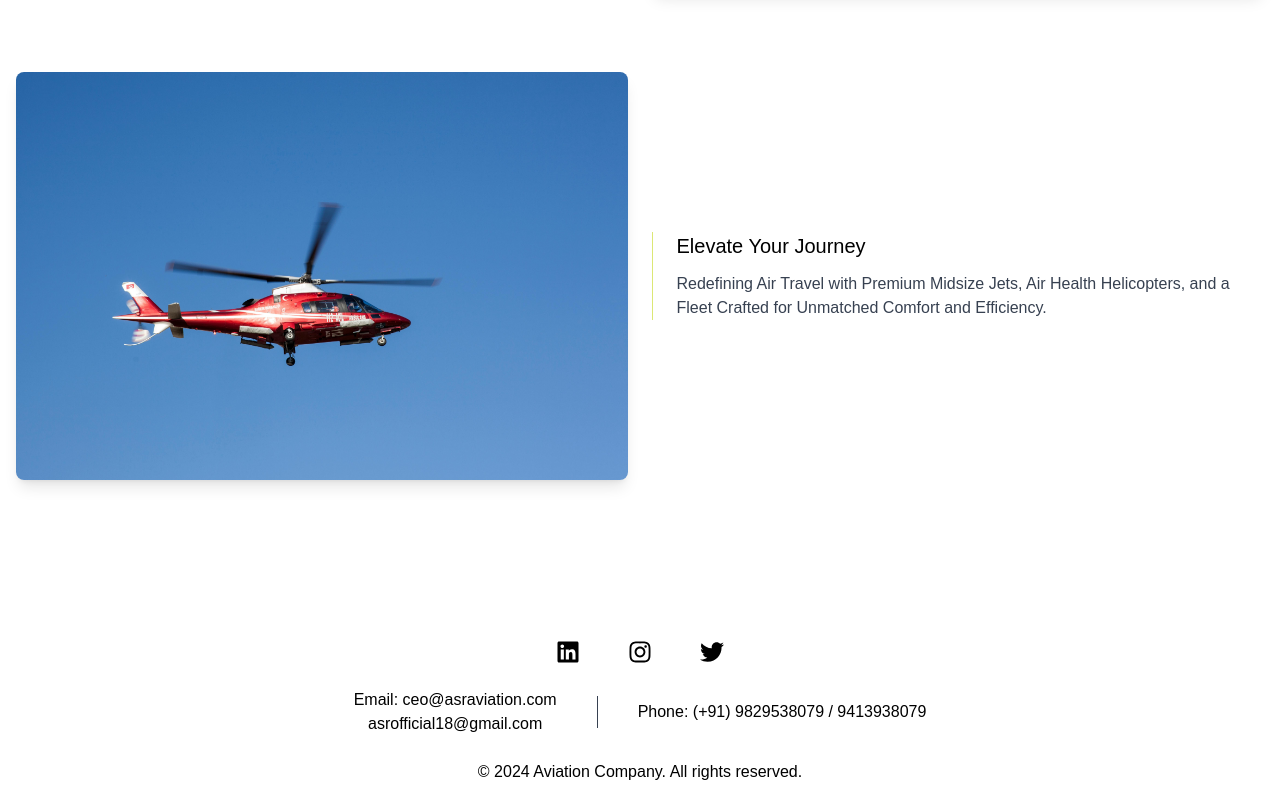
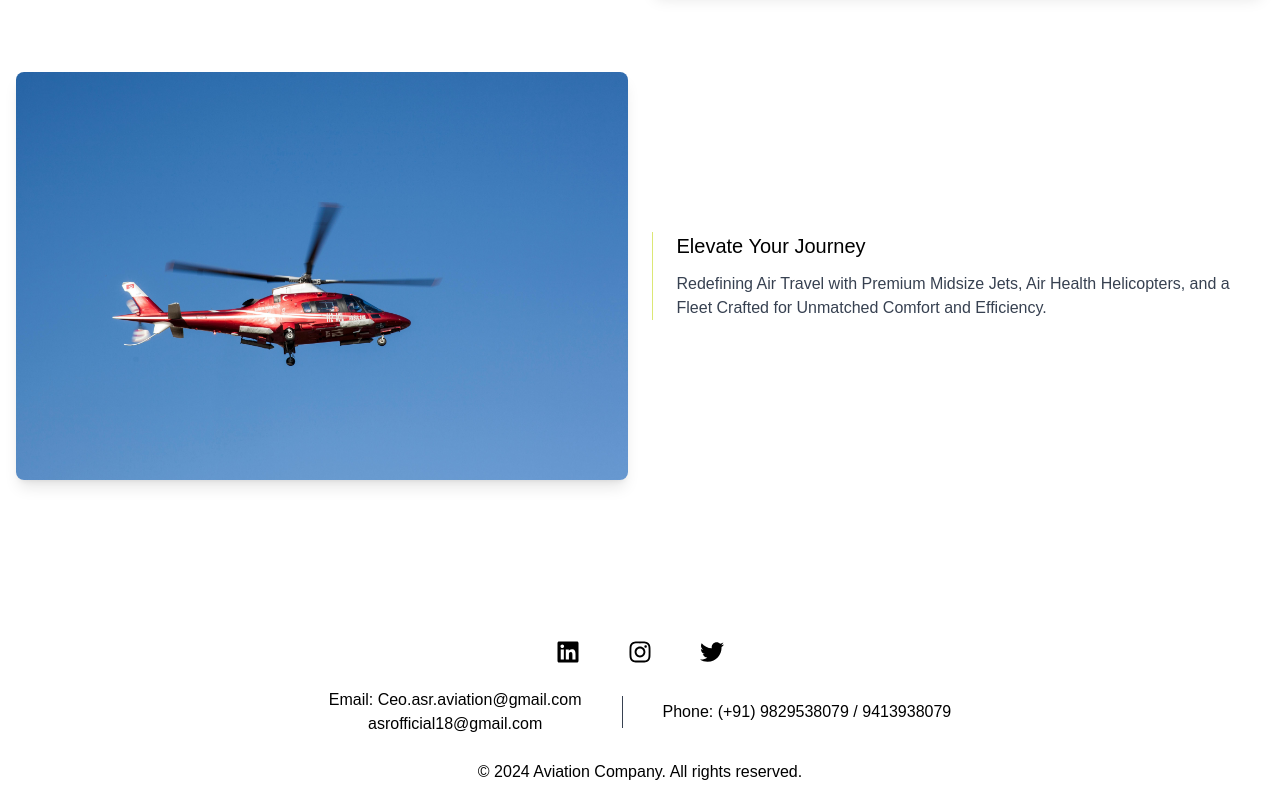
Before and after one commit to starkver23/ASR-Aviation, a Vue app: page / in a window 1280 px wide. Shown: the part 2059-2859 px from the top of the page. Built offline with nearby package versions, Linux system fonts and the light colour scheme.

Commit message:
Update Footer.js

```diff
--- a/src/components/Footer.js
+++ b/src/components/Footer.js
@@ -37,10 +37,10 @@ const Footer = () => {
         {/* Email Section */}
         <div className="pr-6">
           <a
-            href="mailto:ceo@asraviation.com"
+            href="mailto:Ceo.asr.aviation@gmail.com"
             className="hover:text-gray-700"
           >
-            Email: ceo@asraviation.com
+            Email: Ceo.asr.aviation@gmail.com
           </a>
           <br />
           <a
```
